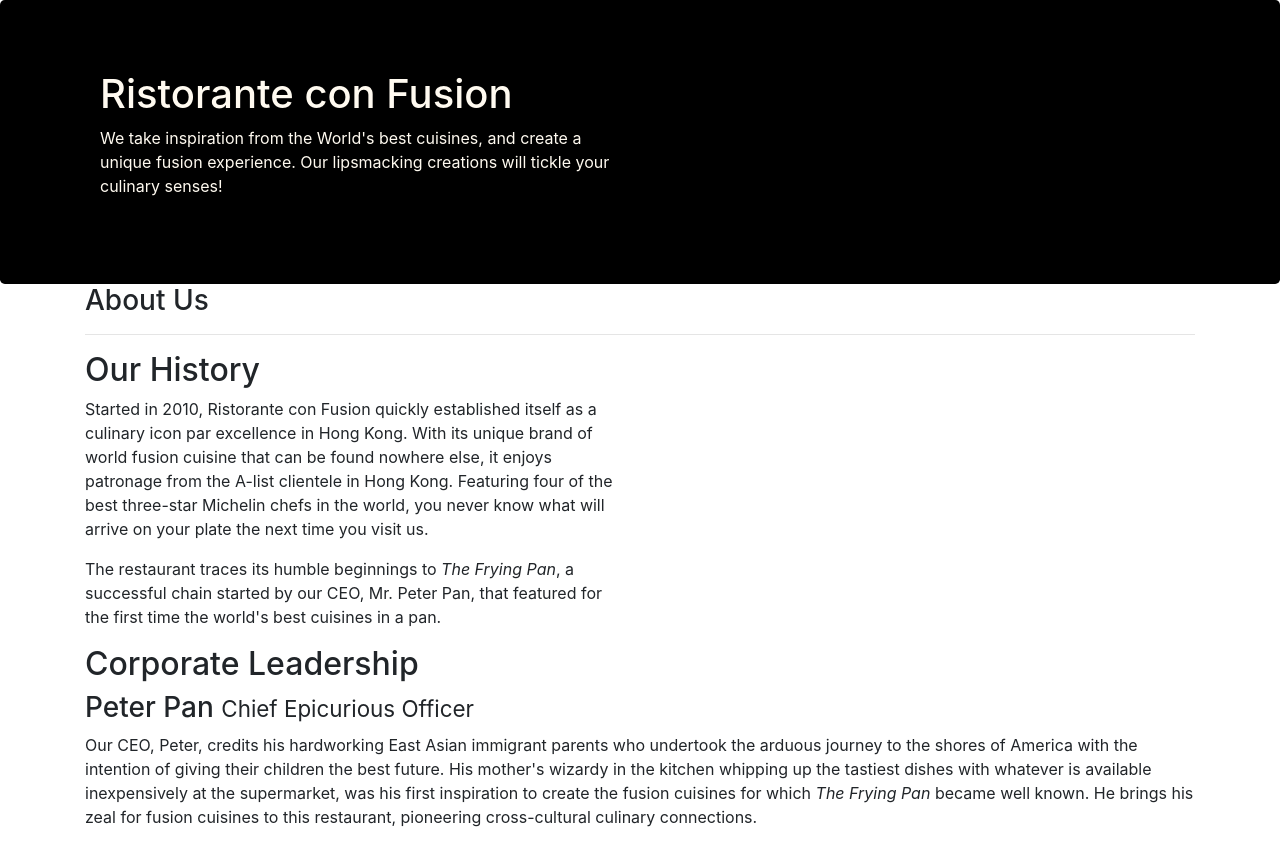
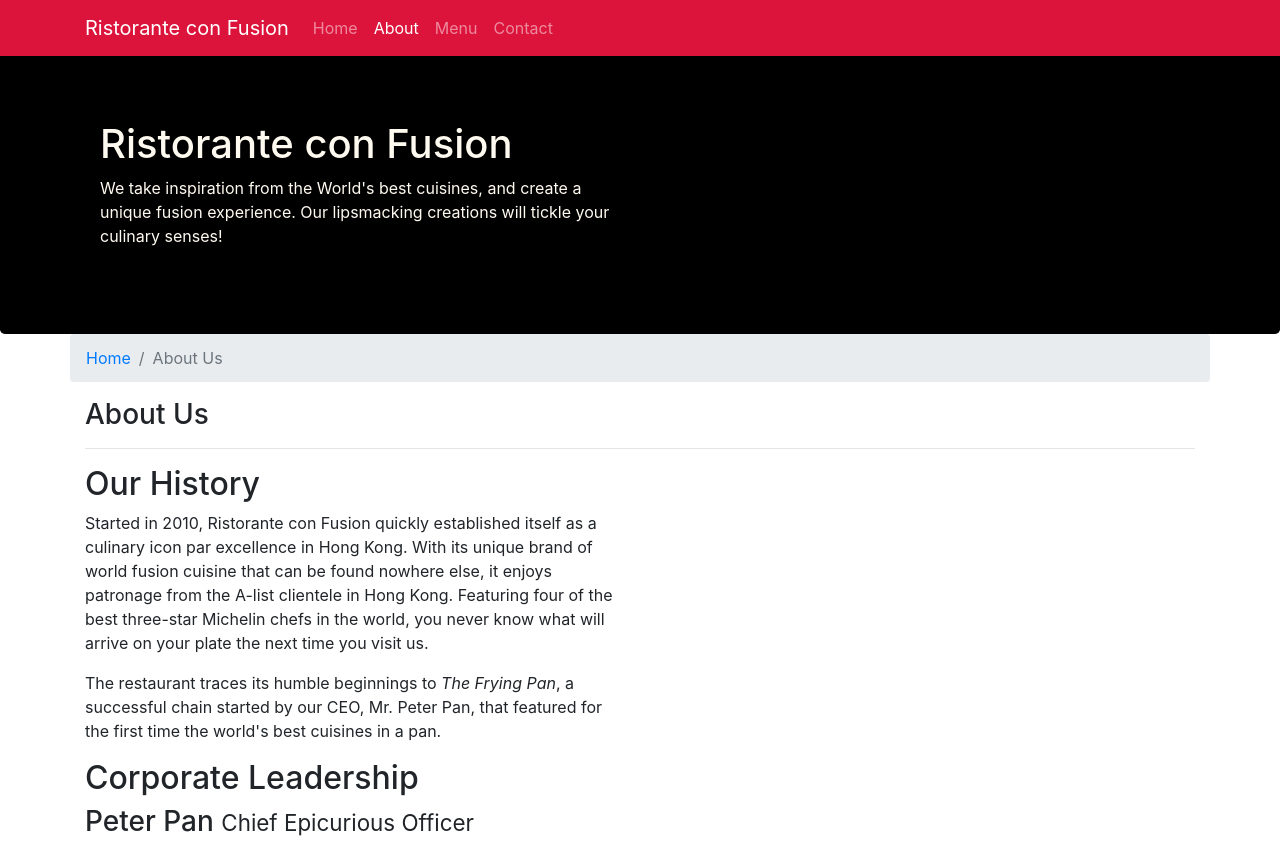
Before and after one commit to ramshankarsabari/Bootstrap-Exercise, a website: page aboutus.html in a window 1280 px wide. Shown: the top 842 px of the page. Drawn offline with nearby package versions, Linux system fonts and the light colour scheme.

Commit message:
Navbar and Breadcrumbs

```diff
--- a/aboutus.html
+++ b/aboutus.html
@@ -16,13 +16,29 @@
 </head>
 
 <body>
-
+    <nav class="navbar navbar-expand-sm fixed-top navbar-dark ">
+        <div class="container">
+            <button class="navbar-toggler" type="button" data-toggle="collapse" data-target="#Navbar">
+                <span class="navbar-toggler-icon"></span>
+            </button>
+            <a class="navbar-brand" href="#">Ristorante con Fusion</a>
+            <div class="collapse navbar-collapse" id="Navbar">
+                <ul class="navbar-nav mr-auto">
+                    <li class="nav-item"><a class="nav-link" href="./index.html">Home</a></li>
+                    <li class="nav-item active"><a class="nav-link" href="">About</a></li>
+                    <li class="nav-item"><a class="nav-link" href="#">Menu</a></li>
+                    <li class="nav-item"><a class="nav-link" href="#">Contact</a></li>
+                </ul>
+            </div>
+        </div>
+    </nav>
     <header class="jumbotron">
         <div class="container">
             <div class="row row-header">
                 <div class="col-12 col-sm-6">
                     <h1>Ristorante con Fusion</h1>
-                    <p>We take inspiration from the World's best cuisines, and create a unique fusion experience. Our lipsmacking creations will tickle your culinary senses!</p>
+                    <p>We take inspiration from the World's best cuisines, and create a unique fusion experience. Our
+                        lipsmacking creations will tickle your culinary senses!</p>
                 </div>
                 <div class="col-12 col-sm">
                 </div>
@@ -32,6 +48,10 @@
 
     <div class="container">
         <div class="row">
+            <ol class="col-12 breadcrumb">
+                <li class="breadcrumb-item"><a href="./index.html">Home</a></li>
+                <li class="breadcrumb-item active">About Us</li>
+            </ol>
             <div class="col-12 col-sm-12">
                 <h3>About Us</h3>
                 <hr>
@@ -41,8 +61,13 @@
         <div class="row ">
             <div class="col-12 col-sm-6">
                 <h2>Our History</h2>
-                <p>Started in 2010, Ristorante con Fusion quickly established itself as a culinary icon par excellence in Hong Kong. With its unique brand of world fusion cuisine that can be found nowhere else, it enjoys patronage from the A-list clientele in Hong Kong.  Featuring four of the best three-star Michelin chefs in the world, you never know what will arrive on your plate the next time you visit us.</p>
-                <p>The restaurant traces its humble beginnings to <em>The Frying Pan</em>, a successful chain started by our CEO, Mr. Peter Pan, that featured for the first time the world's best cuisines in a pan.</p>
+                <p>Started in 2010, Ristorante con Fusion quickly established itself as a culinary icon par excellence
+                    in Hong Kong. With its unique brand of world fusion cuisine that can be found nowhere else, it
+                    enjoys patronage from the A-list clientele in Hong Kong. Featuring four of the best three-star
+                    Michelin chefs in the world, you never know what will arrive on your plate the next time you visit
+                    us.</p>
+                <p>The restaurant traces its humble beginnings to <em>The Frying Pan</em>, a successful chain started by
+                    our CEO, Mr. Peter Pan, that featured for the first time the world's best cuisines in a pan.</p>
             </div>
             <div>
             </div>
@@ -53,13 +78,27 @@
             <div class="col-12 col-sm-12 ">
                 <h2>Corporate Leadership</h2>
                 <h3>Peter Pan <small>Chief Epicurious Officer</small></h3>
-                <p class="d-none d-sm-block">Our CEO, Peter, credits his hardworking East Asian immigrant parents who undertook the arduous journey to the shores of America with the intention of giving their children the best future. His mother's wizardy in the kitchen whipping up the tastiest dishes with whatever is available inexpensively at the supermarket, was his first inspiration to create the fusion cuisines for which <em>The Frying Pan</em> became well known. He brings his zeal for fusion cuisines to this restaurant, pioneering cross-cultural culinary connections.</p>
+                <p class="d-none d-sm-block">Our CEO, Peter, credits his hardworking East Asian immigrant parents who
+                    undertook the arduous journey to the shores of America with the intention of giving their children
+                    the best future. His mother's wizardy in the kitchen whipping up the tastiest dishes with whatever
+                    is available inexpensively at the supermarket, was his first inspiration to create the fusion
+                    cuisines for which <em>The Frying Pan</em> became well known. He brings his zeal for fusion cuisines
+                    to this restaurant, pioneering cross-cultural culinary connections.</p>
                 <h3>Dhanasekaran Witherspoon <small>Chief Food Officer</small></h3>
-                <p class="d-none d-sm-block">Our CFO, Danny, as he is affectionately referred to by his colleagues, comes from a long established family tradition in farming and produce. His experiences growing up on a farm in the Australian outback gave him great appreciation for varieties of food sources. As he puts it in his own words, <em>Everything that runs, wins, and everything that stays, pays!</em></p>
+                <p class="d-none d-sm-block">Our CFO, Danny, as he is affectionately referred to by his colleagues,
+                    comes from a long established family tradition in farming and produce. His experiences growing up on
+                    a farm in the Australian outback gave him great appreciation for varieties of food sources. As he
+                    puts it in his own words, <em>Everything that runs, wins, and everything that stays, pays!</em></p>
                 <h3>Agumbe Tang <small>Chief Taste Officer</small></h3>
-                <p class="d-none d-sm-block">Blessed with the most discerning gustatory sense, Agumbe, our CTO, personally ensures that every dish that we serve meets his exacting tastes. Our chefs dread the tongue lashing that ensues if their dish does not meet his exacting standards. He lives by his motto, <em>You click only if you survive my lick.</em></p>
+                <p class="d-none d-sm-block">Blessed with the most discerning gustatory sense, Agumbe, our CTO,
+                    personally ensures that every dish that we serve meets his exacting tastes. Our chefs dread the
+                    tongue lashing that ensues if their dish does not meet his exacting standards. He lives by his
+                    motto, <em>You click only if you survive my lick.</em></p>
                 <h3>Alberto Somayya <small>Executive Chef</small></h3>
-                <p class="d-none d-sm-block">Award winning three-star Michelin chef with wide International experience having worked closely with whos-who in the culinary world, he specializes in creating mouthwatering Indo-Italian fusion experiences. He says, <em>Put together the cuisines from the two craziest cultures, and you get a winning hit! Amma Mia!</em></p>
+                <p class="d-none d-sm-block">Award winning three-star Michelin chef with wide International experience
+                    having worked closely with whos-who in the culinary world, he specializes in creating mouthwatering
+                    Indo-Italian fusion experiences. He says, <em>Put together the cuisines from the two craziest
+                        cultures, and you get a winning hit! Amma Mia!</em></p>
             </div>
         </div>
 
@@ -71,7 +110,7 @@
                 <div class="col-4 offset-1 col-sm-2">
                     <h5>Links</h5>
                     <ul class="list-unstyled">
-                        <li><a href="#">Home</a></li>
+                        <li><a href="./index.html">Home</a></li>
                         <li><a href="#">About</a></li>
                         <li><a href="#">Menu</a></li>
                         <li><a href="#">Contact</a></li>
--- a/css/styles.css
+++ b/css/styles.css
@@ -28,3 +28,12 @@
     font-size: 80%;
     color: black;
 }
+
+body{
+    padding:50px 0px 0px 0px;
+    z-index:0;
+}
+
+.navbar-dark {
+     background-color: crimson;
+}
```
Also changed, not shown: index.html (+36 -15 lines). Lines whose indentation alone changed are shown as unchanged.
